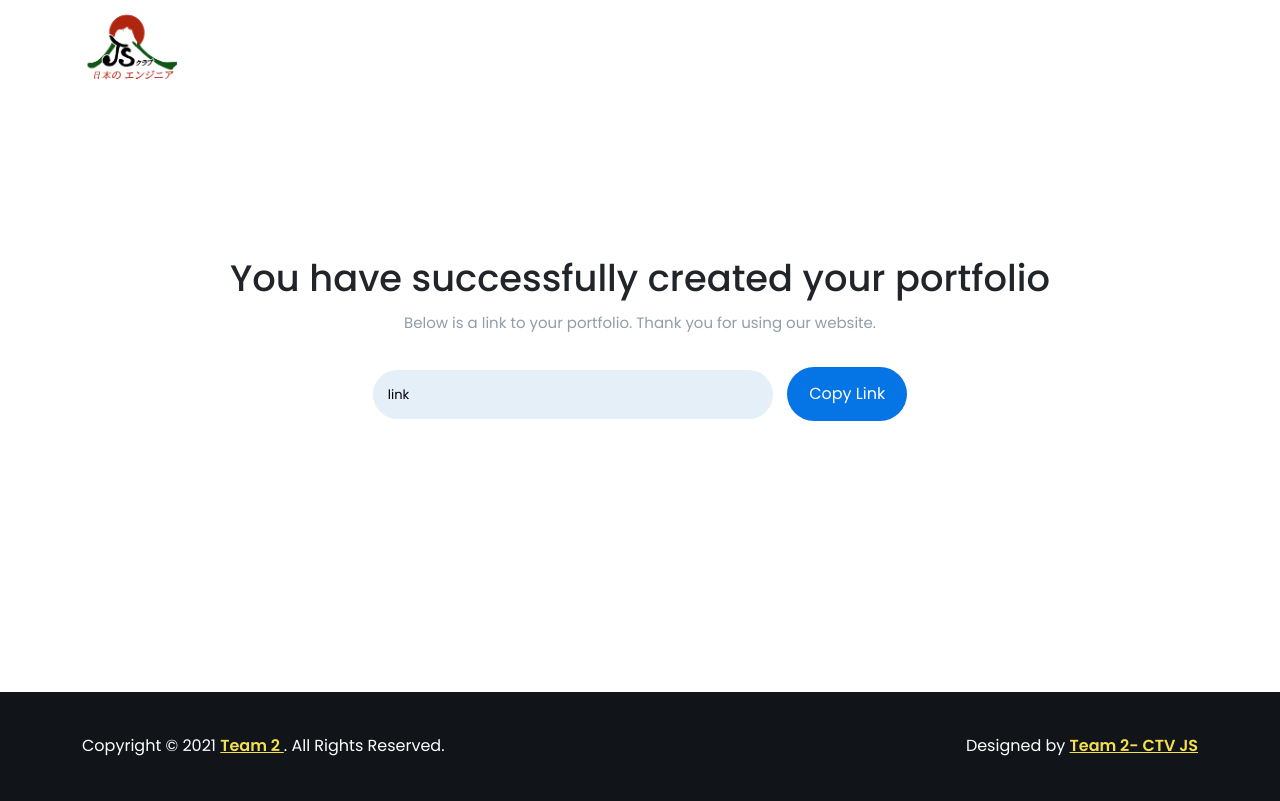
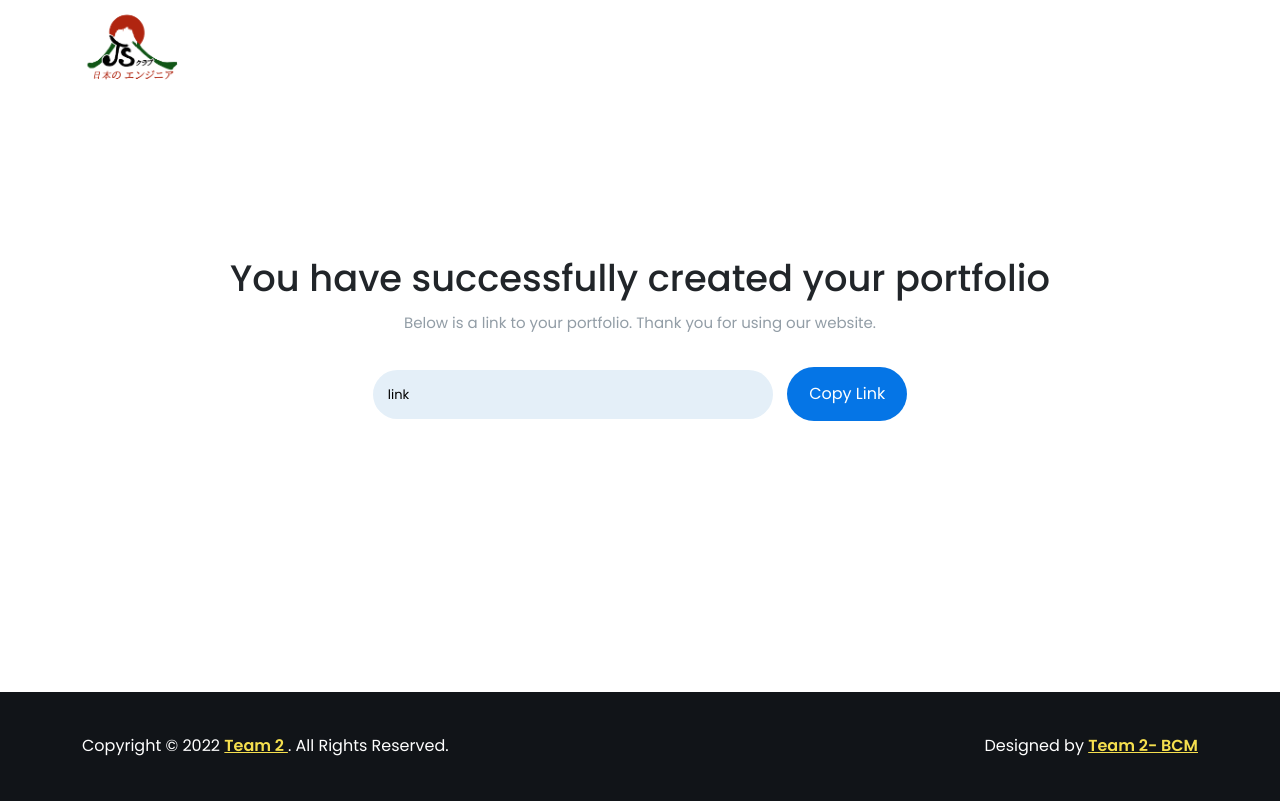
Before and after one commit to thaiminhpv/your-js-life, a Flask app: template src/templates/success.html in a window 1280 px wide. Run offline with Flask 2, Linux system fonts and the light colour scheme; the template is opened without the code that fills it, so the values that code supplies are empty; some libraries are stand-ins or nearby versions.

Commit message:
Update something that I don't know :(

```diff
--- a/src/static/css/404.css
+++ b/src/static/css/404.css
@@ -1,6 +1,9 @@
 /*======================
     404 page
 =======================*/
+body {
+  overflow: hidden;
+}
 
 .page_404 {
   padding: 40px 0;
--- a/src/static/css/success.css
+++ b/src/static/css/success.css
@@ -18,6 +18,7 @@ body {
   background: linear-gradient(to right, var(--start-color), var(--end-color))
     no-repeat;
   font-family: 'Nunito', sans-serif;
+  overflow: hidden;
 }
 
 .wrapper {
--- a/src/templates/success.html
+++ b/src/templates/success.html
@@ -94,11 +94,11 @@
       <div class="container">
         <div class="row">
           <div class="col-lg-6 text-center text-lg-start wow fadeInUp">
-            <p class="mb-0 mb-lg-0">Copyright © 2021 <a class="fw-600" href="#">Team 2 </a>. All Rights Reserved.</p>
+            <p class="mb-0 mb-lg-0">Copyright © 2022 <a class="fw-600" href="#">Team 2 </a>. All Rights Reserved.</p>
           </div>
           <div class="col-lg-6 wow fadeInUp">
             <p class="mb-0 text-center text-lg-end">Designed by <a class="fw-600"
-                href="https://www.facebook.com/fu.jsclub/">Team 2- CTV JS</a></p>
+                href="https://www.facebook.com/fu.jsclub/">Team 2- BCM</a></p>
           </div>
         </div>
       </div>
```
